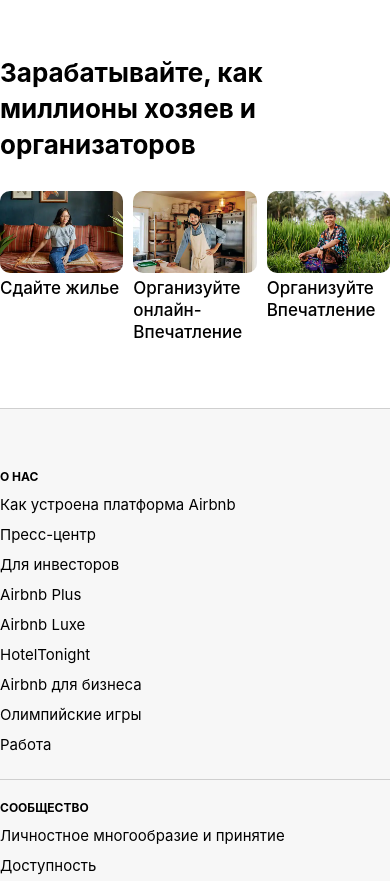
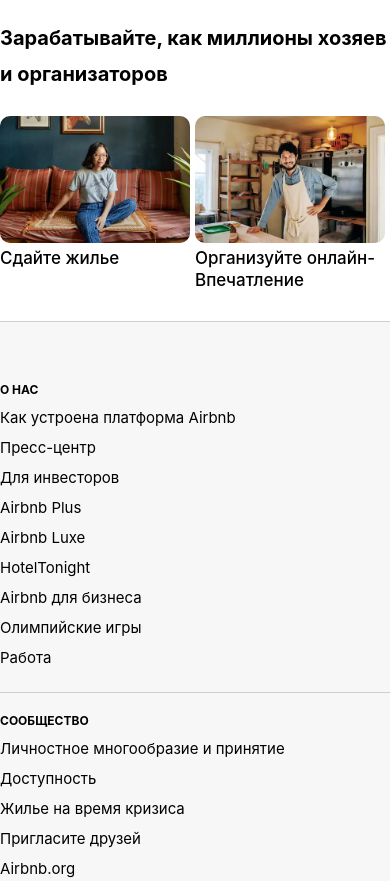
Before and after one commit to runz0rEgor/airbnb, a website: page index.html in a window 390 px wide. Shown: the top 881 px of the page. Drawn offline with Linux system fonts and the light colour scheme.

Commit message:
final changes

```diff
--- a/index.html
+++ b/index.html
@@ -28,7 +28,7 @@
             <p class="offers-img-description">Сдайте жилье</p>
           </a>
           </div>
-          <div class="offers-content-box-center">
+          <div class="offers-content-box center">
             <a href="">
             <img src="./img/section3_offers_host/sectio3_host_line_up_online_impressions.webp" alt="" class="offers-img">
             <p class="offers-img-description" >Организуйте онлайн-Впечатление</p>
--- a/scss/abstracts/_media-offers-section.scss
+++ b/scss/abstracts/_media-offers-section.scss
@@ -5,4 +5,22 @@
         line-height: 36px;
         padding-bottom: 28px;
     }
+    .offers-content-box{
+        flex: 0 0 50%;
+        padding: 5px 5px 5px 0;
+
+    }
+
 }
+@media(max-width:743px){
+    .offers-title{
+        font-size: 20px;
+        font-weight: 700;
+        line-height: 36px;
+        padding-bottom: 19px;
+    }
+    .offers-section{
+        padding-top: 20px;
+        padding-bottom: 25px;
+    }
+}
--- a/scss/layout/_offers.scss
+++ b/scss/layout/_offers.scss
@@ -1,12 +1,13 @@
-// .container{
-//     max-width: 1440px;
-//     margin: 0 auto;
-// }
+.container{
+    max-width: 1440px;
+    margin: 0 auto;
+}
 .offers-section{
     background-color: #fff;
     padding-top: 55px;
     padding-bottom: 65px;
     font-family: Circular, -apple-system, BlinkMacSystemFont, Roboto, Helvetica Neue, sans-serif;
+    overflow: hidden;
 }
 .offers-main-box{
     display: flex;
@@ -24,7 +25,7 @@
     line-height: 36px;
     padding-bottom: 28px;
 }
-.offers-content-box-center{
+.center{
     padding: 0 10px;
 }
 .offers-img-description{
```
Also changed, not shown: css/style.css.
